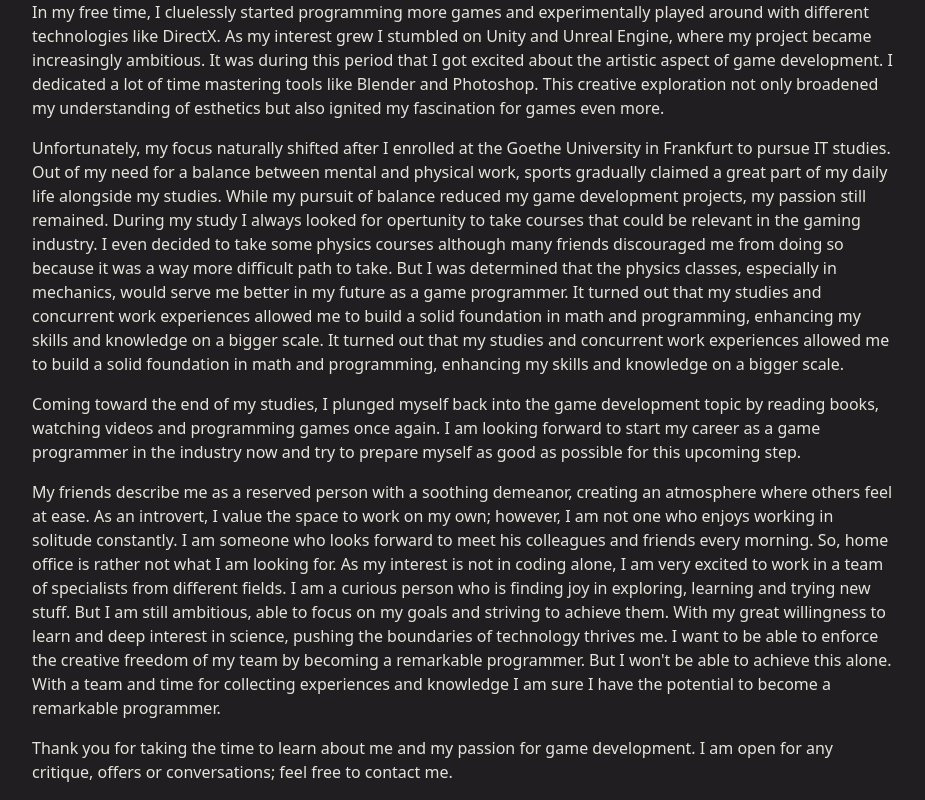
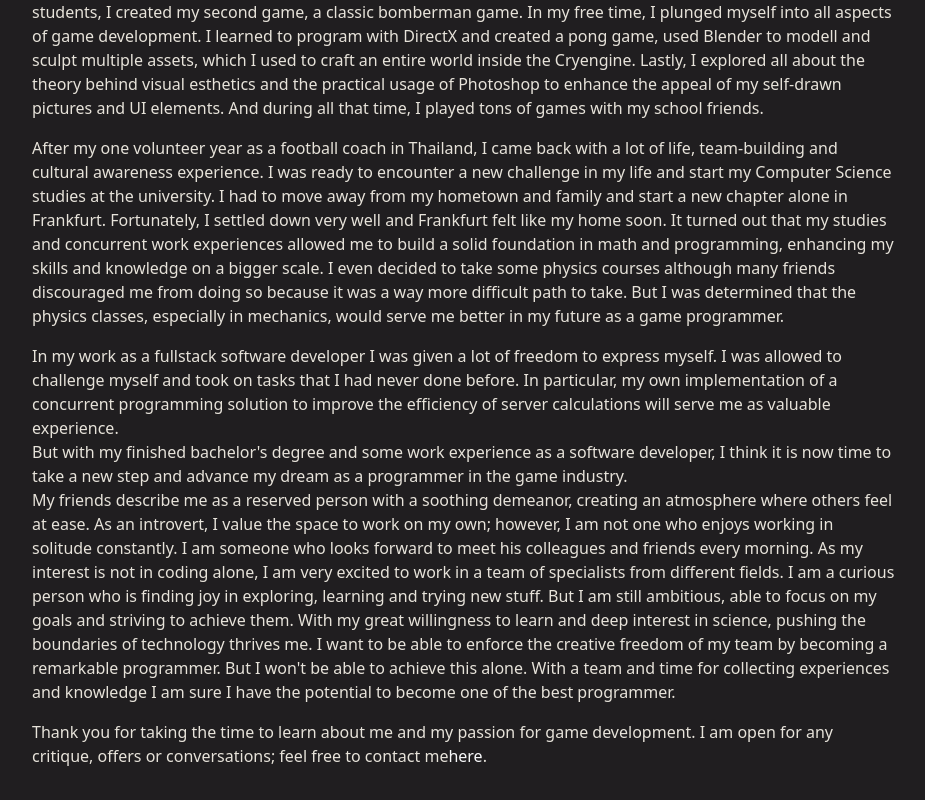
Before and after one commit to Roqum/Portfolio, a React app in the folder frontend/: page /about in a window 1280 px wide. Shown: the part 960-1760 px from the top of the page, without its empty margins (176-1101 px from the left). Built offline with nearby package versions, Linux system fonts and the light colour scheme.

Commit message:
change texts

```diff
--- a/frontend/src/pages/About.jsx
+++ b/frontend/src/pages/About.jsx
@@ -24,55 +24,56 @@ return (
         <div className="container pb-5 px-5 mx-auto fc-gray800 bg-gray900 min-vh-100 ">
 
             <p className='pt-5'>
-            Hi, I'm David—an aspiring game developer driven by a love for programming with an enduring fascination for the artistic
+            Hi, I'm David, a game developer driven by a love for programming with an enduring fascination for the artistic
             depths of music and visuals within games.
             </p>
             <p>
             My journey started in a small village surrounded by an idyllic nature, located in north-central Germany. At the age of 13,
             inspired by my cousin, my passion for programming began. I took on the challenge of mastering C++, which I considered the most
             formidable language at that time. Soon, I recognized that game development resonated profoundly with my enthusiasm. The way art,
-            music and coding blend into one masterpiece in so many countless ways just keeps me endlessly fascinating. One year later, in the
-            8th grade of school, my IT course started and my teacher soon realized that I already knew how to program. So, while the other kids
-            were doomed to learn programming by absolving worksheets, I was allowed to craft my very first game during the IT lessons which got graded
-            at the end.
+            music and coding blend into one masterpiece in so many countless ways just keeps me endlessly fascinating.
             </p>
             <p>
-            In my free time, I cluelessly started programming more games and experimentally played around with different technologies
-            like DirectX. As my interest grew I stumbled on Unity and Unreal Engine, where my project became increasingly ambitious.
-            It was during this period that I got excited about the artistic aspect of game development. I dedicated a lot of time mastering
-            tools like Blender and Photoshop. This creative exploration not only broadened my understanding of esthetics but also ignited my
-            fascination for games even more.
+            One year later, in the 8th grade of school, my IT course started and my teacher soon realized that I already knew how to program.
+            So, while the other kids
+            were doomed to learn programming by absolving worksheets, I was allowed to craft my very first astroids like game during the IT lessons.
+            Immediately after that, as a team of four students, I created my second game, a classic bomberman game. In my free time, I plunged myself
+            into all aspects of game development. I learned to program with DirectX and created a pong game, used Blender to modell and sculpt
+            multiple assets, which I used to craft an entire world inside the Cryengine. Lastly, I explored all about the theory behind visual
+            esthetics and the practical usage of Photoshop to enhance the appeal of my self-drawn pictures and UI elements. And during all that time,
+            I played tons of games with my school friends.
             </p>
+
             <p>
-            Unfortunately, my focus naturally shifted after I enrolled at the Goethe University in Frankfurt to pursue IT studies.
-            Out of my need for a balance between mental and physical work, sports gradually claimed a great part of my daily life alongside
-            my studies. While my pursuit of balance reduced my game development projects, my passion still remained. During my study I always
-            looked for opertunity to take courses that could be relevant in the gaming industry. I even decided to take some physics courses
-            although many friends discouraged me from doing so because it was a way more difficult path to take. But I was determined that the
-            physics classes, especially in mechanics, would serve me better in my future as a game programmer. It turned out that my studies
-            and concurrent work experiences allowed me to build a solid foundation in math and programming, enhancing my skills and knowledge
-            on a bigger scale.
+            After my one volunteer year as a football coach in Thailand, I came back with a lot of life, team-building and cultural awareness
+            experience. I was ready to encounter a new challenge in my life and start my Computer Science studies at the university. I had to
+            move away from my hometown and family and start a new chapter alone in Frankfurt. Fortunately, I settled down very well and
+            Frankfurt felt like my home soon.
             It turned out that my studies and concurrent work experiences allowed me to build a solid foundation in math and programming,
             enhancing my skills and knowledge on a bigger scale.
+            I even decided to take some physics courses although many friends discouraged me from doing so because it was a way more
+            difficult path to take. But I was determined that the physics classes, especially in mechanics, would serve me better in my
+            future as a game programmer.
             </p>
-            <p>
-            Coming toward the end of my studies, I plunged myself back into the game development topic by reading books,
-            watching videos and programming games once again. I am looking forward to start my career as a game programmer in the industry now
-            and try to prepare myself as good as possible for this upcoming step.
-            </p>
+            In my work as a fullstack software developer I was given a lot of freedom to express myself. I was allowed to challenge myself
+            and took on tasks that I had never done before. In particular, my own implementation of a concurrent programming solution to
+            improve the efficiency of server calculations will serve me as valuable experience. <br></br>
+            But with my finished bachelor's degree and some work experience as a software developer, I think it is now time to take a new step
+            and advance my dream as a programmer in the game industry.
             <p>
             My friends describe me as a reserved person with a soothing demeanor, creating an atmosphere where others feel at ease. As an introvert,
             I value the space to work on my own; however, I am not one who enjoys working in solitude constantly. I am someone who looks forward to
-            meet his colleagues and friends every morning. So, home office is rather not what I am looking for. As my interest is not in coding alone,
+            meet his colleagues and friends every morning. As my interest is not in coding alone,
             I am very excited to work in a team of specialists from different fields. I am a curious person who is finding joy in exploring, learning
             and trying new stuff. But I am still ambitious, able to focus on my goals and striving to achieve them. With my great willingness to learn
             and deep interest in science, pushing the boundaries of technology thrives me.
             I want to be able to enforce the creative freedom of my team by becoming a remarkable programmer. But I won't be able to achieve this alone.
-            With a team and time for collecting experiences and knowledge I am sure I have the potential to become a remarkable programmer.
+            With a team and time for collecting experiences and knowledge I am sure I have the potential to become one of the best programmer.
             </p>
             <p>
             Thank you for taking the time to learn about me and my passion for game development. I am open for any critique, offers or
-            conversations; feel free to contact me.
+            conversations; feel free to contact me
+            <a className='link-underline-opacity-0 link-light link-underline-opacity-75-hover' href= "/contact">here</a>.
             </p>
             <br />
 
--- a/frontend/src/pages/Home.jsx
+++ b/frontend/src/pages/Home.jsx
@@ -42,19 +42,20 @@ const Home = (props) => {
             <div id="section02" className="py-4 px-5 mx-auto w-100 bg-gray900 container">
                 <div className="bg-gray900 h-100">
                     <div className="fc-gray800 mw-100">
-                        <h4 className='text-center fc-orange py-4'>About Me!</h4>
+                        <h4 className='text-center fc-orange py-4'>My Motivation!</h4>
                         <p className='text-center'>
                         I love the challenges of programming, pushing the boundaries of technology to find efficient solutions so that your team is able to
                         craft new immersive worlds out of nothing. To work as a team and build a world
                         filled with life through music, art and technology, fascinates me. Even so, I would love to compose the music,
                         draw the art and program the game all by myself, I know that this is too ambitious. My lifetime is too short to
-                        master all of these skills. Luckily, I don't have to. We humans are not ment to do everything on our own, we need each
-                        other to accomplish great things. I am sure that there are plenty of people who can create better artworks, music and
-                        stories than me. So I want to find these people and contribute my programming skills to bring their art, music and
-                        stories alife.
+                        master all of these skills. Luckily, I don't have to. We humans are not ment to do everything on our own. Together we can
+                        accomplish far great things. I am sure that there are plenty of people who can create better artworks, music and
+                        stories than me. But I am also sure that there also plenty of people who are not able to bring theire artwork, music and storie alive.
+                        Thats the skill I can contribute to the team. Exactly that is what I love in game development. Working as a team and enchance each others strenght to
+                        craft an entire new world out of creativity. It is a masterpiece of science, music and art created by multiple people and for the whole world to enjoy it.
                         </p>
                         <p className='text-center'>
-                        If you want to read my story you can have a look here
+                        You can read more about me and my story here.
                         </p>
                         <div className='text-center'>
                         <a className="bg-orange btn btn-primary mx-2 px-1 py-1" href="\about">Read more</a>
```
Also changed, not shown: frontend/src/pages/Coding.jsx (+50 -18 lines), 1 other file (tests, documents, lock files or other folders).
